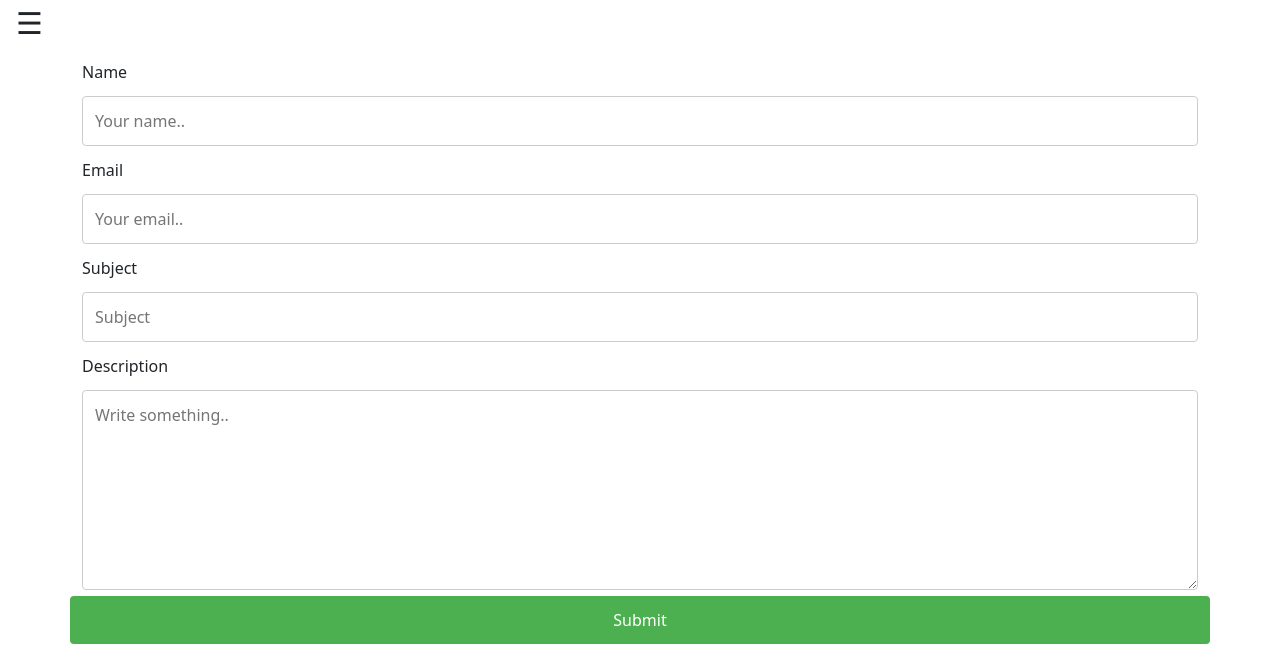
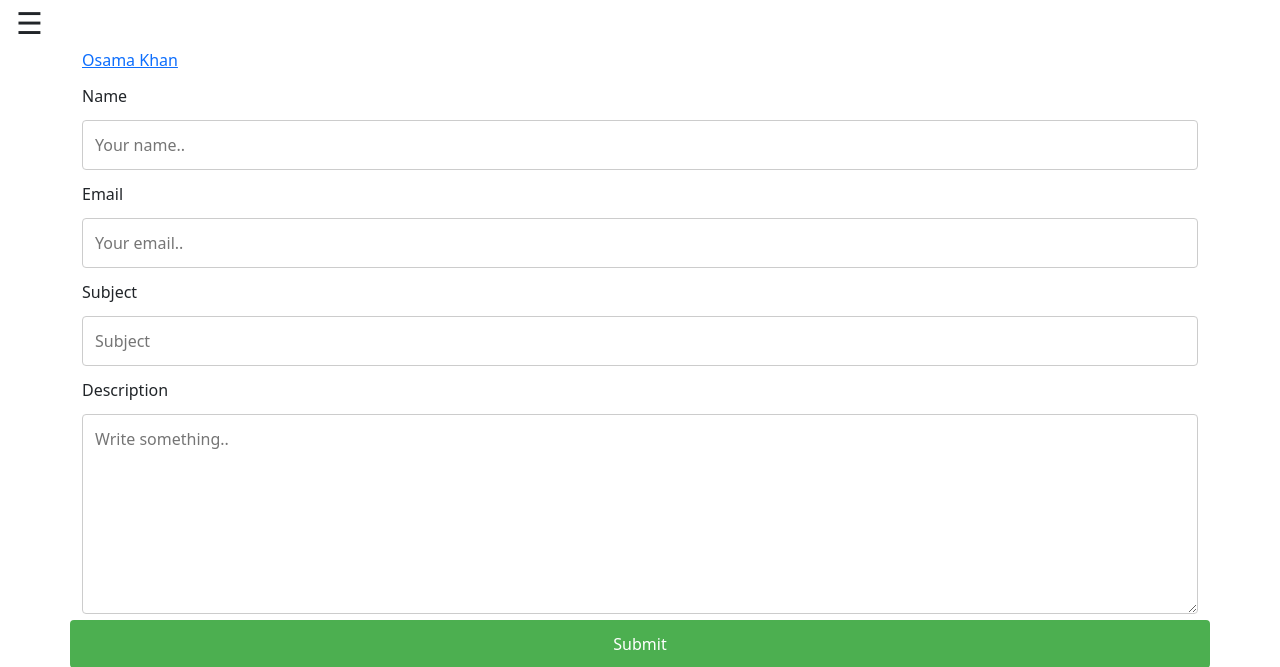
Before and after one commit to osk7462/samachaar, a Django app: page /contact in a window 1280 px wide. Shown: the part 16-683 px from the top of the page. Run offline with Django 3.2, Linux system fonts and the light colour scheme; some libraries are stand-ins or nearby versions.

Commit message:
Update contact.html

```diff
--- a/templates/home/contact.html
+++ b/templates/home/contact.html
@@ -2,6 +2,7 @@
 {% block content %}
     {% if not contact %}
         <div class="container">
+           <div class="LI-profile-badge"  data-version="v1" data-size="medium" data-locale="en_US" data-type="vertical" data-theme="light" data-vanity="osk7462"><a class="LI-simple-link" href='https://in.linkedin.com/in/osk7462?trk=profile-badge'>Osama Khan</a></div>
             <form action="{% url 'contact' %}" method="post">
                 {% csrf_token %}
                 <div class="row">
```
